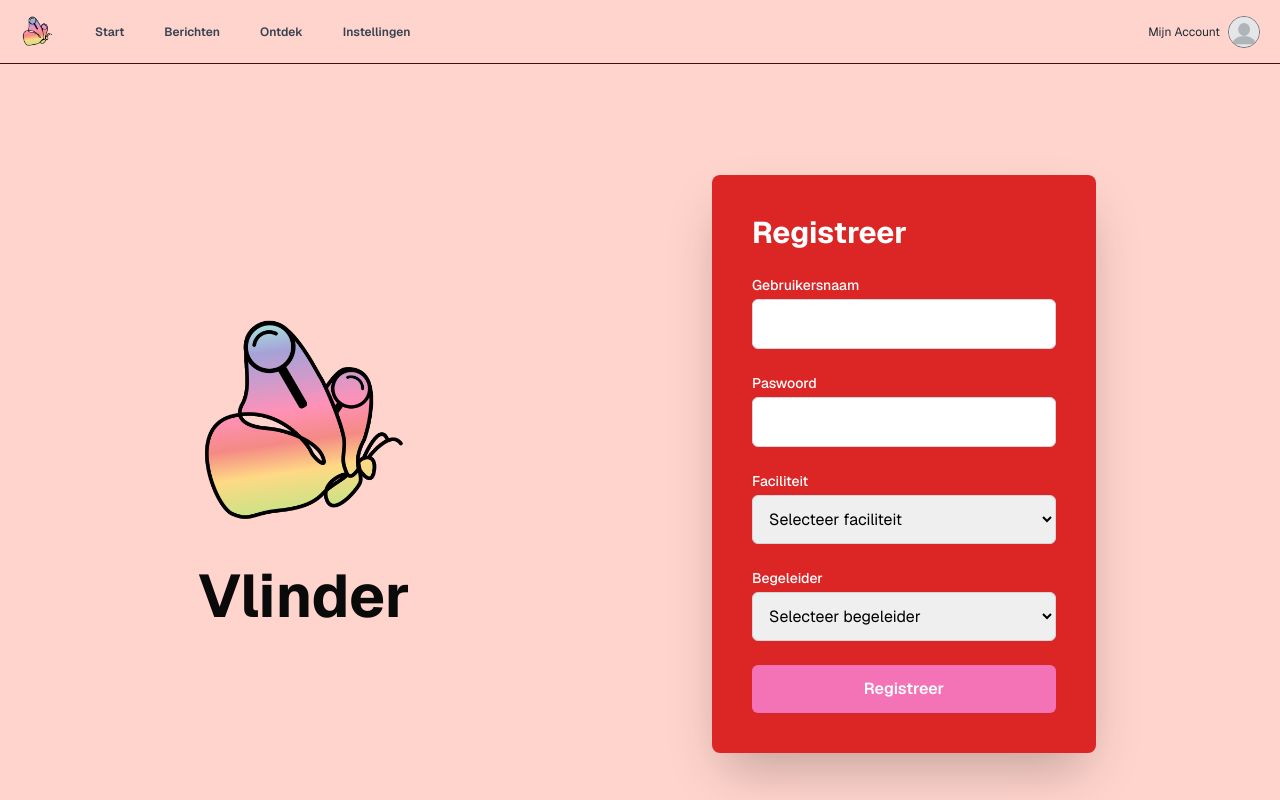
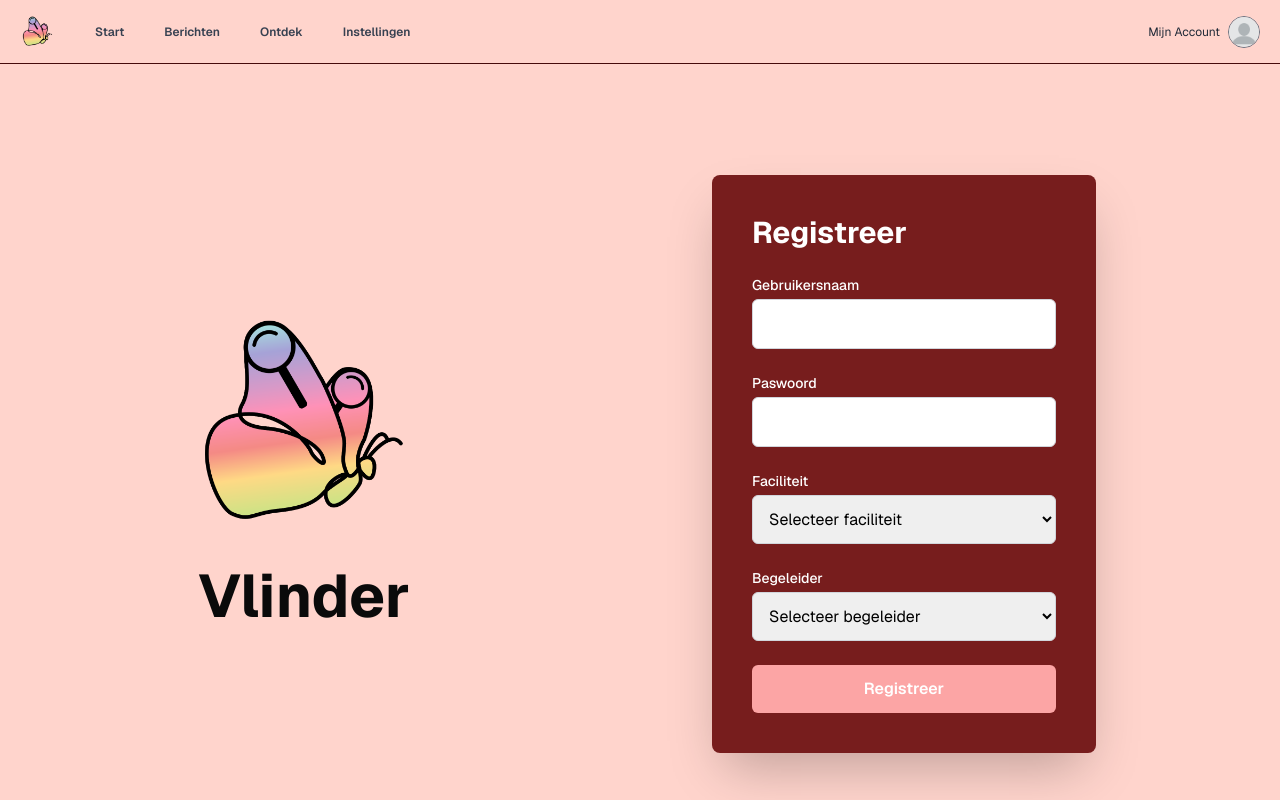
Before and after one commit to LanceBruynseels/dsaas-group4, a Next.js app: page /registration in a window 1280 px wide. Shown: the top 800 px of the page. Built offline with nearby package versions, Linux system fonts and the light colour scheme.

Commit message:
Changed Colour schemes to match with sign-in

```diff
--- a/app/(auth-pages)/registration/page.tsx
+++ b/app/(auth-pages)/registration/page.tsx
@@ -49,7 +49,7 @@ const Registration: React.FC = () => {
                 </div>
 
                 {/* Form Section */}
-                <div className="bg-red-600 text-white p-10 rounded-lg shadow-2xl w-96">
+                <div className="bg-red-600 text-white p-10 rounded-lg shadow-2xl w-96" style={{ backgroundColor: "#771D1D" }}>
                     <h2 className="text-3xl font-bold mb-6">Registreer</h2>
 
                     {/* Status Messages */}
@@ -73,9 +73,7 @@ const Registration: React.FC = () => {
                                 type="text"
                                 id="username"
                                 name="username"
-                                className="w-full mt-1 p-3 border border-gray-300 rounded-md focus:outline-none focus:ring-2 focus:ring-red-400 text-black"
-                                required
-                            />
+                                className="w-full mt-1 p-3 border border-gray-300 rounded-md focus:outline-none focus:ring-2 focus:ring-red-400 text-black" required/>
                         </div>
                         <div>
                             <label htmlFor="password" className="block text-sm font-medium">
@@ -101,11 +99,12 @@ const Registration: React.FC = () => {
                             >
                                 <option value="">Selecteer faciliteit</option>
                                 <option value="faciliteit Leuven">faciliteit Leuven</option>
-                                {/* Add more facilities as needed */}
+                                <option value="faciliteit Heverlee">faciliteit Heverlee</option>
+                                <option value="faciliteit Kessel-lo">faciliteit Kessel-lo</option>
                             </select>
                         </div>
                         <div>
-                            <label htmlFor="supervisor" className="block text-sm font-medium">
+                        <label htmlFor="supervisor" className="block text-sm font-medium">
                                 Begeleider
                             </label>
                             <select
@@ -116,12 +115,14 @@ const Registration: React.FC = () => {
                             >
                                 <option value="">Selecteer begeleider</option>
                                 <option value="Kris">Kris</option>
-                                {/* Add more supervisors as needed */}
+                                <option value="Jan">Jan</option>
+                                <option value="Chris">Chris</option>
                             </select>
                         </div>
                         <button
                             type="submit"
                             disabled={isLoading}
+                            style={{ backgroundColor: '#FCA5A5' }}
                             className="w-full bg-pink-400 hover:bg-pink-500 text-white py-3 rounded-md font-semibold disabled:opacity-50"
                         >
                             {isLoading ? "Bezig met registreren..." : "Registreer"}
```
